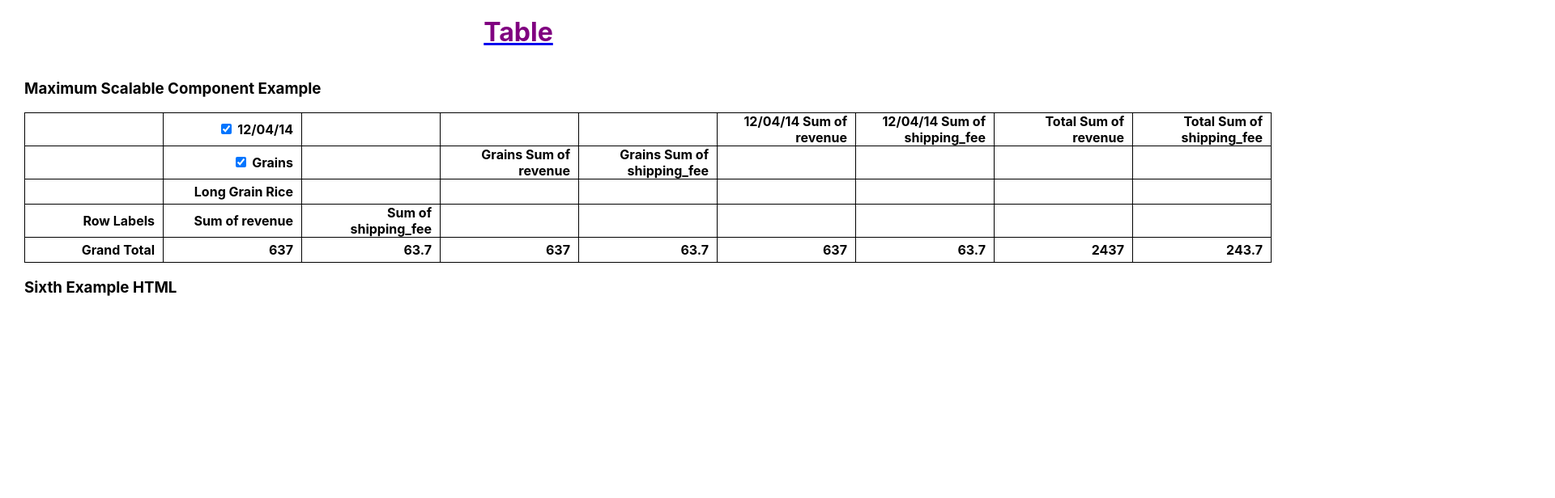
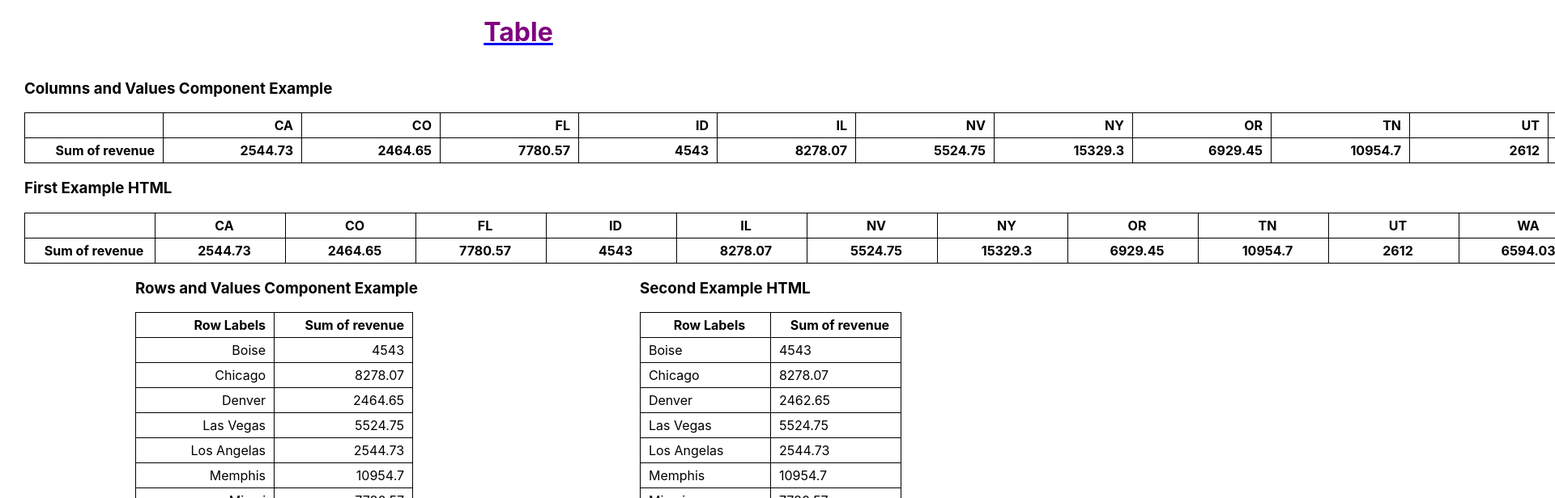
Before and after one commit to VictorChaikin/svelte-test-project, a Svelte app: page /pivot-table in a window 1280 px wide. Shown: the top 616 px of the page at 81% size, 1920 px wide, since content can reach past the window. Built offline with nearby package versions, Linux system fonts and the light colour scheme.

Commit message:
sixth example ready

```diff
--- a/src/components/PivotTable.svelte
+++ b/src/components/PivotTable.svelte
@@ -16,18 +16,18 @@
     data.configurator
   );
 
-  // let body;
+  let body;
 
-  // if (data.uniqueRows) {
-  //   body = createBody(
-  //     data.uniqueRows,
-  //     data.uniqueColumns,
-  //     data.tableValues,
-  //     data.rowsTotal
-  //   );
-  // } else {
-  //   body = [];
-  // }
+  if (data.uniqueRows) {
+    body = createBody(
+      data.uniqueRows,
+      data.uniqueColumns,
+      data.tableValues,
+      data.rowsTotal
+    );
+  } else {
+    body = [];
+  }
 
   let footer = createFooter(
     data.horizontalTotalTitle,
@@ -45,14 +45,14 @@
       data.configurator
     );
 
-    // if (data.uniqueRows) {
-    //   body = createBody(
-    //     data.uniqueRows,
-    //     data.uniqueColumns,
-    //     data.tableValues,
-    //     data.rowsTotal
-    //   );
-    // }
+    if (data.uniqueRows) {
+      body = createBody(
+        data.uniqueRows,
+        data.uniqueColumns,
+        data.tableValues,
+        data.rowsTotal
+      );
+    }
 
     footer = createFooter(
       data.horizontalTotalTitle,
@@ -74,7 +74,7 @@
     </tr>
   {/each}
 
-  <!-- {#if data.uniqueRows}
+  {#if data.uniqueRows}
     {#each body as bodyRow}
       <tr>
         {#each bodyRow as bodyItem}
@@ -82,7 +82,7 @@
         {/each}
       </tr>
     {/each}
-  {/if} -->
+  {/if}
 
   {#each footer as footerRow}
     <tr>
--- a/src/logic/visualisationLogic.js
+++ b/src/logic/visualisationLogic.js
@@ -97,7 +97,9 @@ function insertHeaderItemsTotals(uniqueColumn, uniqueColumnsArray, tableHeaderLa
 }
 
 function getUniqueColumnsArray(uniqueColumns, uniqueColumnsArray, tableHeaderLayer, configurator, show) {
-    for (let i = 0; i < uniqueColumns.length; i++) {
+    const length = show ? uniqueColumns.length : 1;
+
+    for (let i = 0; i < length; i++) {
         const uniqueColumn = uniqueColumns[i];
 
         insertHeaderItems(uniqueColumn, uniqueColumnsArray, tableHeaderLayer, configurator, show);
@@ -137,23 +139,25 @@ function getUniqueRowsArray(uniqueRows, uniqueRowsArray) {
 }
 
 function insertTableValue(tableValue, uniqueColumn, uniqueRow, tableValuesArray) {
+    // console.log(tableValuesCounter);
+
     if (uniqueColumn.showSubColumns) {
         for (let i = 0; i < uniqueColumn.subColumns.length; i++) {
             insertTableValue(tableValue.subColumns[i], uniqueColumn.subColumns[i], {}, tableValuesArray);
 
             if (tableValuesArray[tableValuesCounter]) {
-                tableValuesArray[tableValuesCounter].push(tableValue.value);
+                tableValuesArray[tableValuesCounter].push(...tableValue.value);
             } else {
-                tableValuesArray.push([tableValue.value]);
+                tableValuesArray.push([...tableValue.value]);
             }
         }
     }
 
     if (!uniqueColumn.showSubColumns) {
         if (tableValuesArray[tableValuesCounter]) {
-            tableValuesArray[tableValuesCounter].push(tableValue.value);
+            tableValuesArray[tableValuesCounter].push(...tableValue.value);
         } else {
-            tableValuesArray.push([tableValue.value]);
+            tableValuesArray.push([...tableValue.value]);
         }
     }
 
@@ -168,18 +172,29 @@ function insertTableValue(tableValue, uniqueColumn, uniqueRow, tableValuesArray)
 
 function getTableValuesArray(tableValues, uniqueColumns, uniqueRows) {
     const tableValuesArray = [];
-    // let tableValuesCounter = 0;
+    let tableValuesLayerCounter = 0;
 
     for (let i = 0; i < uniqueRows.length; i++) {
-        tableValuesArray.push([]);
         for (let j = 0; j < uniqueColumns.length; j++) {
+            tableValuesCounter = tableValuesLayerCounter;
+
             const currentTableValue = tableValues[i][j];
 
             if (currentTableValue.subColumns || currentTableValue.subRows) {
                 insertTableValue(currentTableValue, uniqueColumns[j], uniqueRows[i], tableValuesArray);
+                if (j === uniqueColumns.length - 1) {
+                    tableValuesLayerCounter += tableValuesCounter + 1;
+                }
+
+
                 tableValuesCounter = 0;
             } else {
-                tableValuesArray[i].push(currentTableValue.value);
+                if (tableValuesArray[i]) {
+                    tableValuesArray[i].push(...currentTableValue.value);
+                }
+                else {
+                    tableValuesArray.push(currentTableValue.value);
+                }
             }
         }
     }
@@ -233,7 +248,7 @@ function getColumnsTotalArray(columnsTotal, uniqueColumns, columnsTotalArray, co
         }
 
         if (configurator.values.length > 1) {
-            for (let j = 0; j < configurator.values.length; j++){
+            for (let j = 0; j < configurator.values.length; j++) {
                 columnsTotalArray.push(columnTotal.value[j]);
             }
         } else {
--- a/src/pages/PivotTablePage.svelte
+++ b/src/pages/PivotTablePage.svelte
@@ -17,10 +17,10 @@
     height: calc(100% - 119px); */
   }
 
-  /* .tables-row {
+  .tables-row {
     display: flex;
     justify-content: space-around;
-  } */
+  }
 </style>
 
 <div class="pivot-table-page">
@@ -32,7 +32,7 @@
   </header>
 
   <div class="table-container">
-    <!-- <div class="title">
+    <div class="title">
       <h3>{examples[0].title} Component Example</h3>
     </div>
 
@@ -82,9 +82,9 @@
           <th>81883</th>
         </tr>
       </tfoot>
-    </table> -->
+    </table>
 
-    <!-- <div class="tables-row">
+    <div class="tables-row">
       <div>
         <div class="title">
           <h3>{examples[1].title} Component Example</h3>
@@ -168,9 +168,9 @@
           </tfoot>
         </table>
       </div>
-    </div> -->
+    </div>
 
-    <!-- <div class="title">
+    <div class="title">
       <h3>{examples[2].title} Component Example</h3>
     </div>
 
@@ -258,9 +258,9 @@
           <th>8188.3</th>
         </tr>
       </tfoot>
-    </table> -->
+    </table>
 
-    <!-- <div class="title">
+    <div class="title">
       <h3>{examples[3].title} Component Example</h3>
     </div>
 
@@ -352,9 +352,9 @@
           <th>7602.8</th>
         </tr>
       </tfoot>
-    </table> -->
+    </table>
 
-    <!-- <div class="title">
+    <div class="title">
       <h3>{$fifthExample.title} Component Example</h3>
     </div>
 
@@ -467,7 +467,7 @@
           <th>1800</th>
         </tr>
       </tfoot>
-    </table> -->
+    </table>
 
     <div class="title">
       <h3>{$sixthExample.title} Component Example</h3>
@@ -481,7 +481,7 @@
       <h3>Sixth Example HTML</h3>
     </div>
 
-    <!-- <table>
+    <table>
       <thead>
 
         <tr>
@@ -800,6 +800,6 @@
           <th>243.7</th>
         </tr>
       </tfoot>
-    </table> -->
+    </table>
   </div>
 </div>
--- a/src/store.js
+++ b/src/store.js
@@ -10,6 +10,13 @@ import jsonData from '../src/data/data.json';
 
 const firstExample = {
   title: 'Columns and Values',
+
+  configurator: {
+    filters: [],
+    columns: ['state'],
+    rows: [],
+    values: ['revenue']
+  },
 
   rowsTitle: [[null]],
 
@@ -35,18 +42,18 @@ const firstExample = {
   ],
 
   columnsTotal: [
-    { value: 2544.73 },
-    { value: 2464.65 },
-    { value: 7780.57 },
-    { value: 4543 },
-    { value: 8278.07 },
-    { value: 5524.75 },
-    { value: 15329.3 },
-    { value: 6929.45 },
-    { value: 10954.7 },
-    { value: 2612 },
-    { value: 6594.03 },
-    { value: 8327.75 }
+    { value: [2544.73] },
+    { value: [2464.65] },
+    { value: [7780.57] },
+    { value: [4543] },
+    { value: [8278.07] },
+    { value: [5524.75] },
+    { value: [15329.3] },
+    { value: [6929.45] },
+    { value: [10954.7] },
+    { value: [2612] },
+    { value: [6594.03] },
+    { value: [8327.75] }
   ],
 
   grandTotal: [[81883]]
@@ -54,6 +61,13 @@ const firstExample = {
 
 const secondExample = {
   title: 'Rows and Values',
+
+  configurator: {
+    filters: [],
+    columns: ['state'],
+    rows: [],
+    values: ['revenue']
+  },
 
   rowsTitle: [
     ['Row Labels']
@@ -104,6 +118,13 @@ const secondExample = {
 
 const thirdExample = {
   title: 'Rows and a few Values',
+
+  configurator: {
+    filters: [],
+    columns: ['state'],
+    rows: [],
+    values: ['revenue', 'unit_price', 'shipping_fee']
+  },
 
   rowsTitle: [
     [null]
@@ -167,6 +188,13 @@ const thirdExample = {
 const forthExample = {
   title: 'All fields with 1 value',
 
+  configurator: {
+    filters: [],
+    columns: ['state'],
+    rows: [],
+    values: ['revenue']
+  },
+
   rowsTitle: [
     ['Row Labels']
   ],
@@ -193,11 +221,11 @@ const forthExample = {
   ],
 
   tableValues: [
-    [{ value: null }, { value: null }, { value: null }, { value: 1584 }, { value: 1628 }, { value: null }],
-    [{ value: null }, { value: null }, { value: 490 }, { value: null }, { value: null }, { value: null }],
-    [{ value: null }, { value: 460 }, { value: null }, { value: null }, { value: null }, { value: null }],
-    [{ value: null }, { value: null }, { value: null }, { value: null }, { value: null }, { value: 1821.6 }],
-    [{ value: 1619.2 }, { value: null }, { value: null }, { value: null }, { value: null }, { value: null }]
+    [{ value: [null] }, { value: [null] }, { value: [null] }, { value: [1584] }, { value: [1628] }, { value: [null] }],
+    [{ value: [null] }, { value: [null] }, { value: [490] }, { value: [null] }, { value: [null] }, { value: [null] }],
+    [{ value: [null] }, { value: [460] }, { value: [null] }, { value: [null] }, { value: [null] }, { value: [null] }],
+    [{ value: [null] }, { value: [null] }, { value: [null] }, { value: [null] }, { value: [null] }, { value: [1821.6] }],
+    [{ value: [1619.2] }, { value: [null] }, { value: [null] }, { value: [null] }, { value: [null] }, { value: [null] }]
   ],
 
   rowsTotal: [
@@ -215,12 +243,12 @@ const forthExample = {
   ],
 
   columnsTotal: [
-    { value: 1619.2 },
-    { value: 460 },
-    { value: 490 },
-    { value: 1584 },
-    { value: 1628 },
-    { value: 1821.6 }
+    { value: [1619.2] },
+    { value: [460] },
+    { value: [490] },
+    { value: [1584] },
+    { value: [1628] },
+    { value: [1821.6] }
   ],
 
   grandTotal: [
@@ -318,39 +346,39 @@ export const fifthExample = writable({
   tableValues: [
     [
       {
-        value: 810,
+        value: [810],
         subColumns: [
           {
-            value: 810,
+            value: [810],
             subColumns: [
               {
-                value: 810
+                value: [810]
               }
             ]
           }
         ],
         subRows: [
           {
-            value: 810,
+            value: [810],
             subColumns: [
               {
-                value: 810,
+                value: [810],
                 subColumns: [
                   {
-                    value: 810
+                    value: [810]
                   }
                 ]
               }
             ],
             subRows: [
               {
-                value: 810,
+                value: [810],
                 subColumns: [
                   {
-                    value: 810,
+                    value: [810],
                     subColumns: [
                       {
-                        value: 810
+                        value: [810]
                       }
                     ]
                   }
@@ -359,26 +387,26 @@ export const fifthExample = writable({
             ]
           },
           {
-            value: null,
+            value: [null],
             subColumns: [
               {
-                value: null,
+                value: [null],
                 subColumns: [
                   {
-                    value: null
+                    value: [null]
                   }
                 ]
               }
             ],
             subRows: [
               {
-                value: null,
+                value: [null],
                 subColumns: [
                   {
-                    value: null,
+                    value: [null],
                     subColumns: [
                       {
-                        value: null
+                        value: [null]
                       }
                     ]
                   }
@@ -389,39 +417,39 @@ export const fifthExample = writable({
         ]
       },
       {
-        value: 990,
+        value: [990],
         subColumns: [
           {
-            value: 990,
+            value: [990],
             subColumns: [
               {
-                value: 990
+                value: [990]
               }
             ]
           }
         ],
         subRows: [
           {
-            value: null,
+            value: [null],
             subColumns: [
               {
-                value: null,
+                value: [null],
                 subColumns: [
                   {
-                    value: null
+                    value: [null]
                   }
                 ]
               }
             ],
             subRows: [
               {
-                value: null,
+                value: [null],
                 subColumns: [
                   {
-                    value: null,
+                    value: [null],
                     subColumns: [
                       {
-                        value: null
+                        value: [null]
                       }
                     ]
                   }
@@ -430,26 +458,26 @@ export const fifthExample = writable({
             ]
           },
           {
-            value: 990,
+            value: [990],
             subColumns: [
               {
-                value: 990,
+                value: [990],
                 subColumns: [
                   {
-                    value: 990
+                    value: [990]
                   }
                 ]
               }
             ],
             subRows: [
               {
-                value: 990,
+                value: [990],
                 subColumns: [
                   {
-                    value: 990,
+                    value: [990],
                     subColumns: [
                       {
-                        value: 990
+                        value: [990]
                       }
                     ]
                   }
@@ -524,26 +552,26 @@ export const fifthExample = writable({
 
   columnsTotal: [
     {
-      value: 810,
+      value: [810],
       subColumns: [
         {
-          value: 810,
+          value: [810],
           subColumns: [
             {
-              value: 810
+              value: [810]
             }
           ]
         }
       ]
     },
     {
-      value: 990,
+      value: [990],
       subColumns: [
         {
-          value: 990,
+          value: [990],
           subColumns: [
             {
-              value: 990
+              value: [990]
             }
           ]
         }
@@ -584,45 +612,45 @@ export const sixthExample = writable({
           subColumns: [
             {
               label: 'Long Grain Rice'
-            }
+            },
           ]
         }
       ]
     },
-    // {
-    //   label: '12/10/14',
-    //   path: ['12/10/14'],
-    //   showSubColumns: true,
-    //   subColumns: [
-    //     {
-    //       label: 'Dried Fruit & Nuts',
-    //       path: ['12/10/14', 'Dried Fruit & Nuts'],
-    //       showSubColumns: true,
-    //       subColumns: [
-    //         {
-    //           label: 'Almonds'
-    //         },
-    //       ]
-    //     }
-    //   ]
-    // },
-    // {
-    //   label: '12/25/14',
-    //   path: ['12/25/14'],
-    //   showSubColumns: true,
-    //   subColumns: [
-    //     {
-    //       label: 'Baked Goods & Mixes',
-    //       path: ['12/25/14', 'Baked Goods & Mixes'],
-    //       showSubColumns: true,
-    //       subColumns: [
-    //         {
-    //           label: 'Scones'
-    //         },
-    //       ]
-    //     }
-    //   ]
-    // }
+    {
+      label: '12/10/14',
+      path: ['12/10/14'],
+      showSubColumns: true,
+      subColumns: [
+        {
+          label: 'Dried Fruit & Nuts',
+          path: ['12/10/14', 'Dried Fruit & Nuts'],
+          showSubColumns: true,
+          subColumns: [
+            {
+              label: 'Almonds'
+            },
+          ]
+        }
+      ]
+    },
+    {
+      label: '12/25/14',
+      path: ['12/25/14'],
+      showSubColumns: true,
+      subColumns: [
+        {
+          label: 'Baked Goods & Mixes',
+          path: ['12/25/14', 'Baked Goods & Mixes'],
+          showSubColumns: true,
+          subColumns: [
+            {
+              label: 'Scones'
+            },
+          ]
+        }
+      ]
+    }
   ],
 
   verticalTotalTitle: [
@@ -962,6 +990,34 @@ export const sixthExample = writable({
         ],
         subRows: [
           {
+            value: [null, null],
+            subColumns: [
+              {
+                value: [null, null],
+                subColumns: [
+                  {
+                    value: [null, null]
+                  }
+                ]
+              }
+            ],
+            subRows: [
+              {
+                value: [null, null],
+                subColumns: [
+                  {
+                    value: [null, null],
+                    subColumns: [
+                      {
+                        value: [null, null]
+                      }
+                    ]
+                  }
+                ]
+              }
+            ]
+          },
+          {
             value: [990, 99],
             subColumns: [
               {
@@ -989,34 +1045,6 @@ export const sixthExample = writable({
               }
             ]
           },
-          {
-            value: [null, null],
-            subColumns: [
-              {
-                value: [null, null],
-                subColumns: [
-                  {
-                    value: [null, null]
-                  }
-                ]
-              }
-            ],
-            subRows: [
-              {
-                value: [null, null],
-                subColumns: [
-                  {
-                    value: [null, null],
-                    subColumns: [
-                      {
-                        value: [null, null]
-                      }
-                    ]
-                  }
-                ]
-              }
-            ]
-          }
         ]
       }
     ]
```
